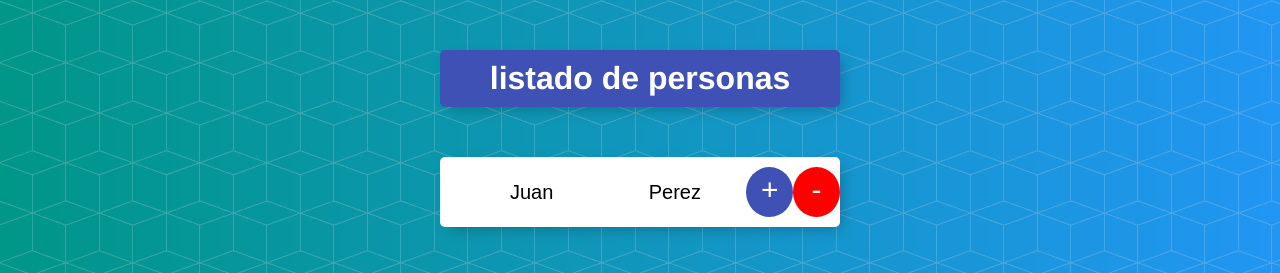
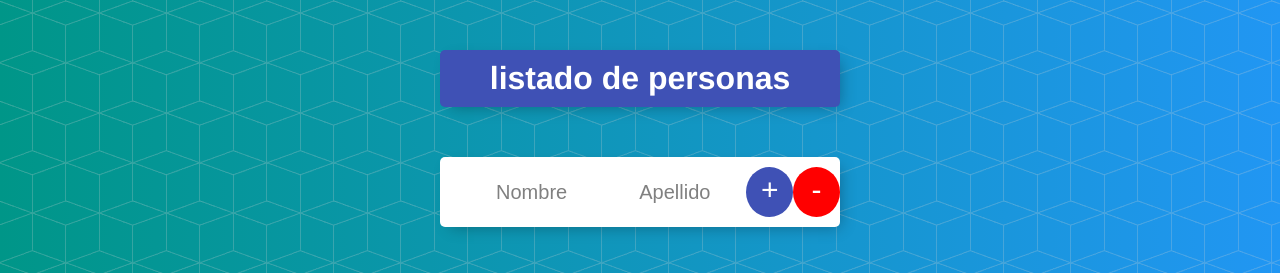
Before and after one commit to jvrgaray/listado-personas, an Angular app: page /personas/0 in a window 1280 px wide. Shown: the top 273 px of the page. Built offline with nearby package versions, Linux system fonts and the light colour scheme.

Commit message:
53. Query params en angular

```diff
--- a/src/app/personas/formulario/formulario.component.ts
+++ b/src/app/personas/formulario/formulario.component.ts
@@ -15,6 +15,7 @@
   nombreInput: string;
   apellidoInput: string;
   index: number;
+  modoEdicion: number;
 
   constructor(private loggingService: LoggingService,
     private personasServices: PersonasServices,
@@ -26,8 +27,9 @@
   }
 
   ngOnInit() {
-    this.index = this.route.snapshot.params['id'];
-    if (this.index) {
+    this.index = this.route.snapshot.params.id;
+    this.modoEdicion = +this.route.snapshot.queryParams.modoEdicion;
+    if (this.modoEdicion != null && this.modoEdicion === 1 ) {
       let persona: Persona = this.personasServices.encontrarPersona(this.index);
       this.nombreInput = persona.nombre;
       this.apellidoInput = persona.apellido;
--- a/src/app/personas/persona/persona.component.html
+++ b/src/app/personas/persona/persona.component.html
@@ -1,7 +1,8 @@
 <div class="item">
   <ul>
     <li>
-      <a [routerLink]="['/personas', indice]">
+      <a [routerLink]="['/personas', indice]"
+      [queryParams]="{modoEdicion:'1'}">
        {{ persona.nombre }} {{ persona.apellido }}</a>
     </li>
   </ul>
```
